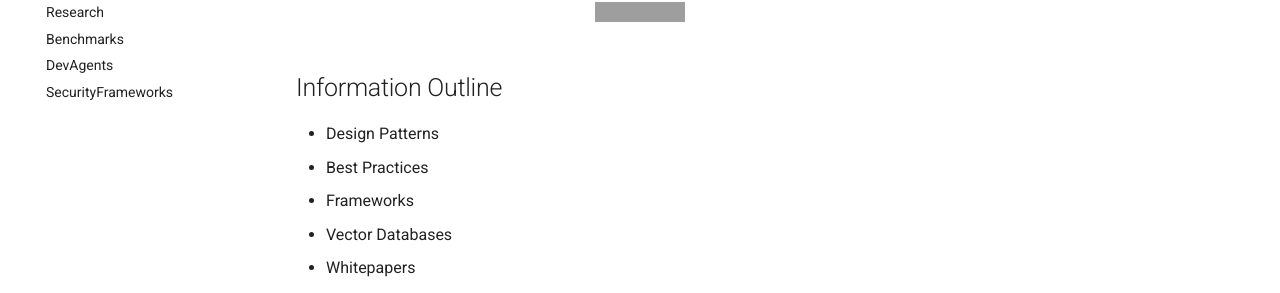
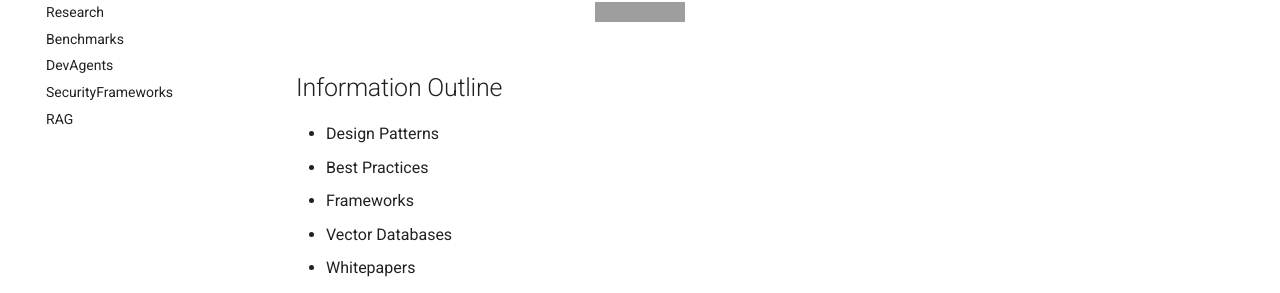
Before and after one commit to ankurkumarz/agentic-ai-knowledge-base, an MkDocs documentation site: the page built from docs/index.md, in a window 1280 px wide. Shown: the part 288-581 px from the top of the page. Built offline with MkDocs 1.6.1 and Material for MkDocs 9.7.7, drawn with Linux system fonts in a browser that asks for light colours; grey boxes are pictures that could not be loaded.

Commit message:
Update mkdocs.yml for RAG

```diff
--- a/mkdocs.yml
+++ b/mkdocs.yml
@@ -22,7 +22,7 @@ nav:
   - Benchmarks: 'Benchmarks/Readme.md'
   - DevAgents: 'DevAgents/Readme.md'
   - SecurityFrameworks: 'SecurityFrameworks/Readme.md'
-
+  - RAG: 'RAG/Readme.md'
 plugins:
   - search
   - mermaid2
```
